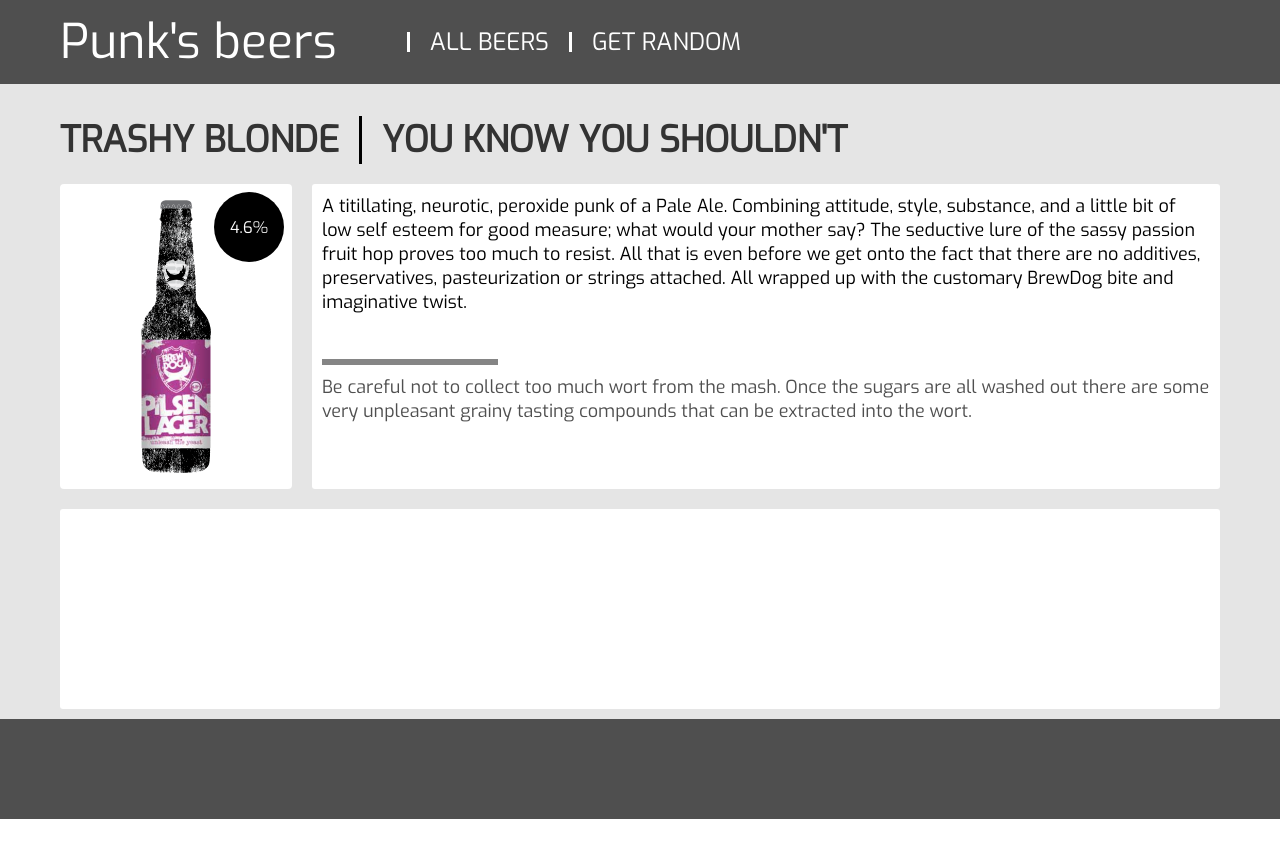
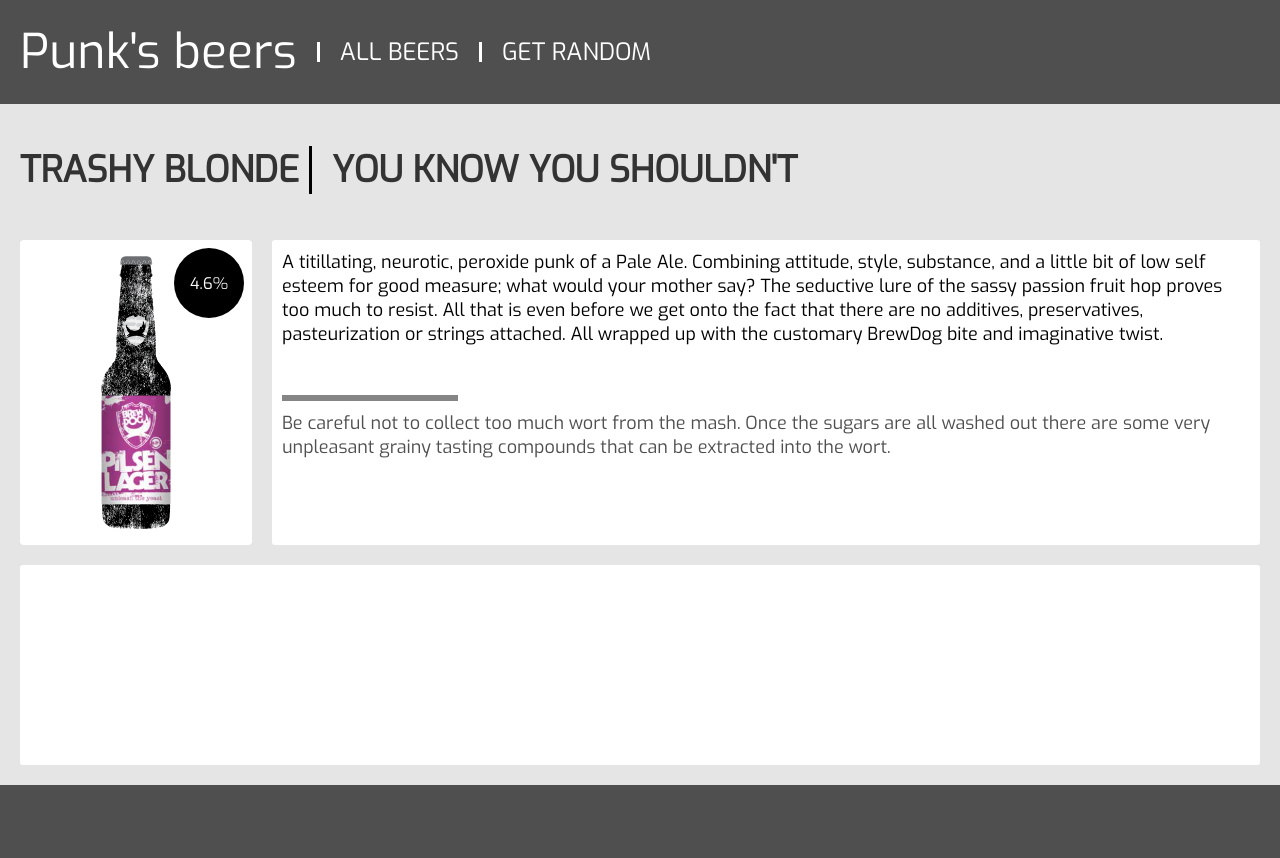
Before and after one commit to antnzhlnkn/ipr, a plain HTML site: page beer.html in a window 1280 px wide. Before the commit the page ends 819 px from the top, so only its background shows below. Drawn offline with Linux system fonts and the light colour scheme.

Commit message:
fix styles

```diff
--- a/beer.css
+++ b/beer.css
@@ -7,8 +7,8 @@
     line-height: 48px;
     text-transform: uppercase;
     color: #333333;
-    margin: 0 0 0 50px;
-    padding: 32px 10px 10px;
+    margin-top: 32px;
+    margin-bottom: 36px;
 }
 
 .content__title_border {
@@ -56,7 +56,6 @@
 .beer-about {
     display: flex;
     flex-wrap: wrap;
-    margin: 0 50px
 }
 
 .beer-description {
--- a/beer.html
+++ b/beer.html
@@ -18,13 +18,18 @@
 <body>
 <div class="container">
     <header class="header">
+        <div class="container__center">
+
         <div class="header__title"><a href="index.html">Punk's beers</a></div>
         <div class="header__link-container">
             <div class="header__link"><a href="index.html">all beers</a></div>
             <div class="header__link"><a href="beer.html">get random</a></div>
         </div>
+        </div>
     </header>
     <div class="content">
+        <div class="container__center">
+
         <div class="header__link-container">
             <div class="content__title">Trashy Blonde</div>
             <div class="content__title content__title_border">You Know You Shouldn't</div>
@@ -53,6 +58,7 @@
             </div>
             <div class="beer-other"></div>
         </div>
+        </div>
     </div>
     <footer class="footer"></footer>
 </div>
--- a/main.css
+++ b/main.css
@@ -10,10 +10,16 @@ a {
     margin: 0 auto;
 }
 
+.container__center{
+    max-width: 1440px;
+    margin: auto;
+    padding: 10px;
+    flex-wrap: wrap;
+    display: flex;
+}
+
 .header {
     background: #4F4F4F;
-    display: flex;
-    flex-wrap: wrap;
     min-height: 80px;
 }
 
@@ -28,7 +34,6 @@ a {
     text-align: center;
     color: #FFFFFF;
     padding: 10px;
-    margin: 0 50px
 }
 
 .header__link-container {
@@ -73,14 +78,14 @@ a {
     line-height: 48px;
     text-transform: uppercase;
     color: #333333;
-    margin: 0 50px;
-    padding: 32px 10px 10px;
+    margin-left: 10px;
+    margin-top: 32px;
+    margin-bottom: 36px;
 }
 
 .content__list {
     display: flex;
     flex-wrap: wrap;
-    margin: 0 50px
 }
 
 .beer-card {
```
Also changed, not shown: index.html (+8 -0 lines).
